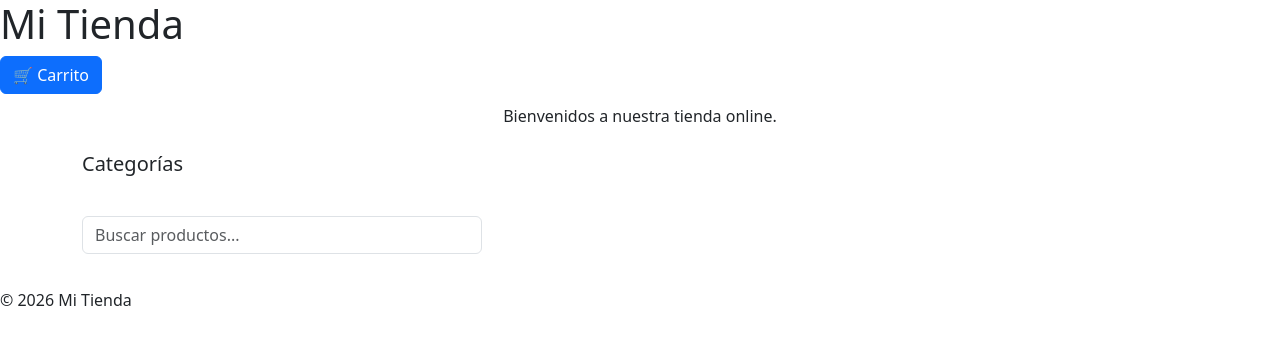
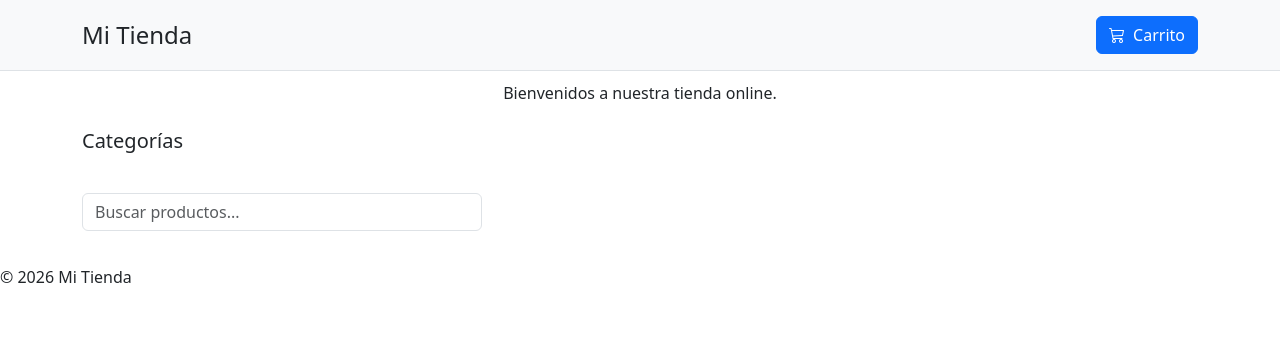
Before and after one commit to Jorchu2025/laboratorio-aplicaciones-web-cliente, a website with bundled scripts: page index.html in a window 1280 px wide. Built offline with nearby package versions, Linux system fonts and the light colour scheme; no server answers.

Commit message:
feat: maquetar estructura inicial de navbar

```diff
--- a/index.html
+++ b/index.html
@@ -21,11 +21,12 @@
 
 <body>
 
-	<header>
-		<nav aria-label="Navegación principal">
-			<h1>Mi Tienda</h1>
-			<button class="btn btn-primary" onclick="carrito.showModal()">
-				🛒 Carrito
+	<header class="bg-light border-bottom">
+		<nav class="container d-flex justify-content-between align-items-center py-3" aria-label="Navegación principal">
+			<h1 class="h4 mb-0">Mi Tienda</h1>
+			<button type="button"class="btn btn-primary d-flex align-items-center gap-2" onclick="carrito.showModal()">
+				<i class="bi bi-cart3" aria-hodden="true"></i>
+				<span>Carrito</span>
 			</button>
 		</nav>
 	</header>
```
